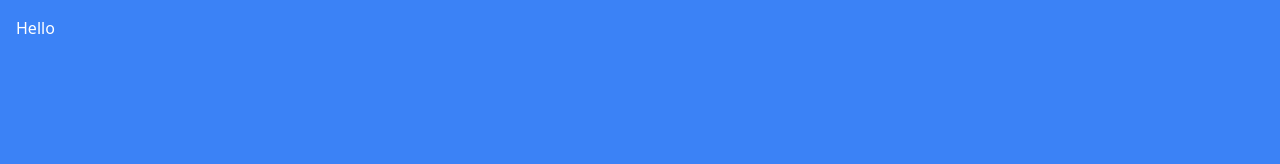
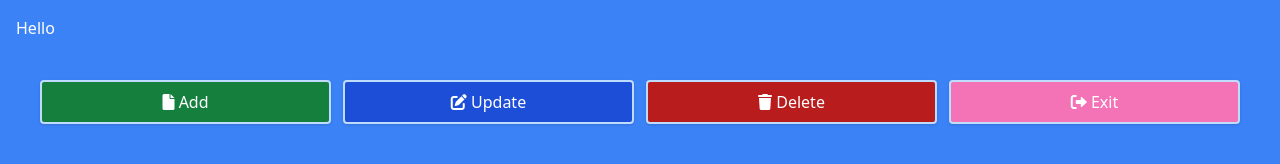
Before and after one commit to emisjerry/tailwindcss-1, a website: page public/index.html in a window 1280 px wide. Drawn offline with nearby package versions, Linux system fonts and the light colour scheme; files that its build step writes are made by us from their sources.

Commit message:
Button sample

```diff
--- a/public/index.html
+++ b/public/index.html
@@ -4,8 +4,31 @@
   <meta charset="UTF-8">
   <title>Tailwindcss-1</title>
   <link rel="stylesheet" href="styles.css">
+  <link rel="stylesheet" href="https://cdnjs.cloudflare.com/ajax/libs/font-awesome/6.0.0/css/all.min.css">
 </head>
 <body class="bg-blue-500">
 <h1 class="m-4 text-white">Hello</h1>
+<div class="mt-10 ml-10 mr-10 flex">
+  <button class="px-4 py-2 text-white bg-green-700 rounded border-blue-200 border-2 shadow
+      focus:border-red-600 hover:bg-green-200 hover:text-black
+      md:w-1/4">
+    <i class="fas fa-file"></i> <span>Add</span>
+  </button>
+  <button class="ml-3 px-4 py-2 text-white bg-blue-700 rounded border-blue-200 border-2 shadow
+      focus:border-red-600 hover:bg-blue-200 hover:text-black
+      md:w-1/4">
+    <i class="fas fa-edit"></i> <span>Update</span>
+  </button>
+  <button class="ml-3 px-4 py-2 text-white bg-red-700 rounded border-blue-200 border-2 shadow
+      focus:border-red-600 hover:bg-red-200 hover:text-black
+      md:w-1/4">
+    <i class="fas fa-trash"></i> <span>Delete</span>
+  </button>
+  <button class="ml-3 px-4 py-2 text-white bg-pink-400 rounded border-blue-200 border-2 shadow
+      focus:border-red-600 hover:bg-pink-200 hover:text-black
+      md:w-1/4">
+    <i class="fas fa-right-from-bracket"></i> <span>Exit</span>
+  </button>
+</div>
 </body>
 </html>
```
Also changed, not shown: public/styles.css (added).
